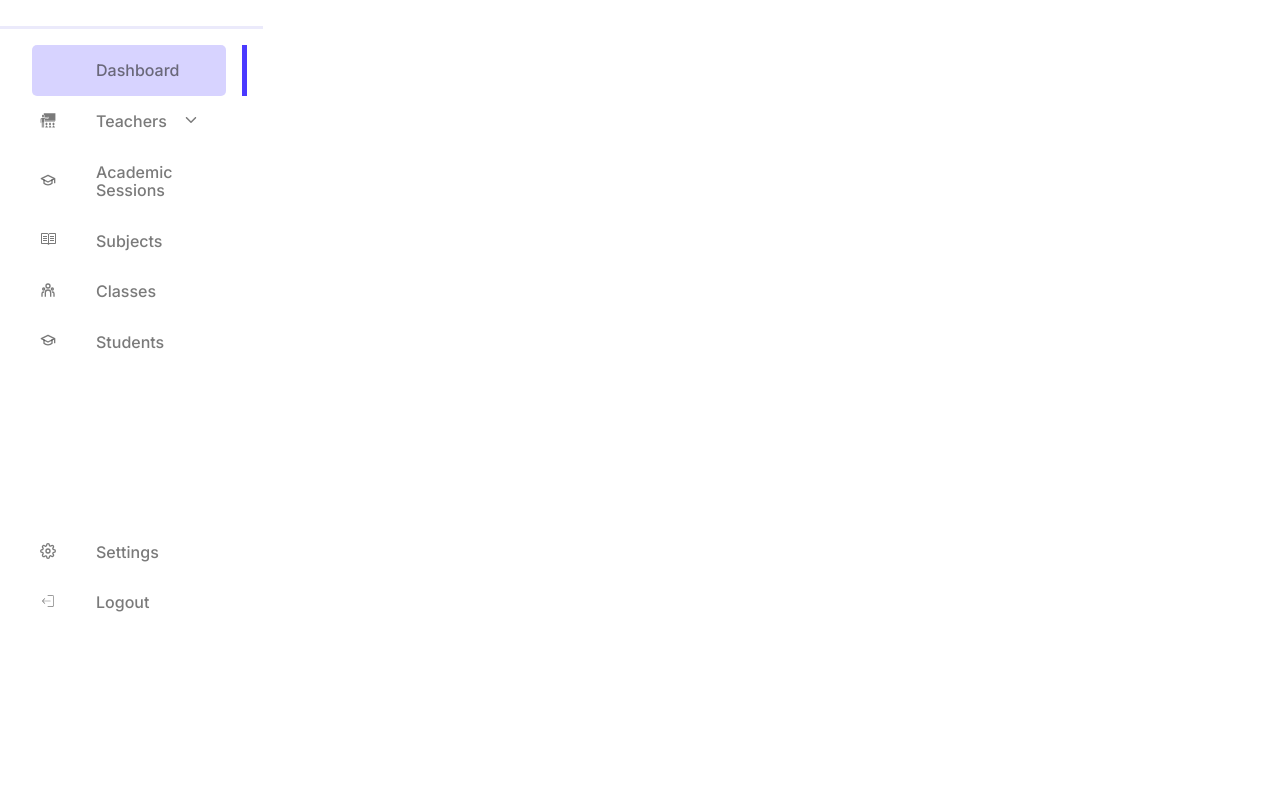
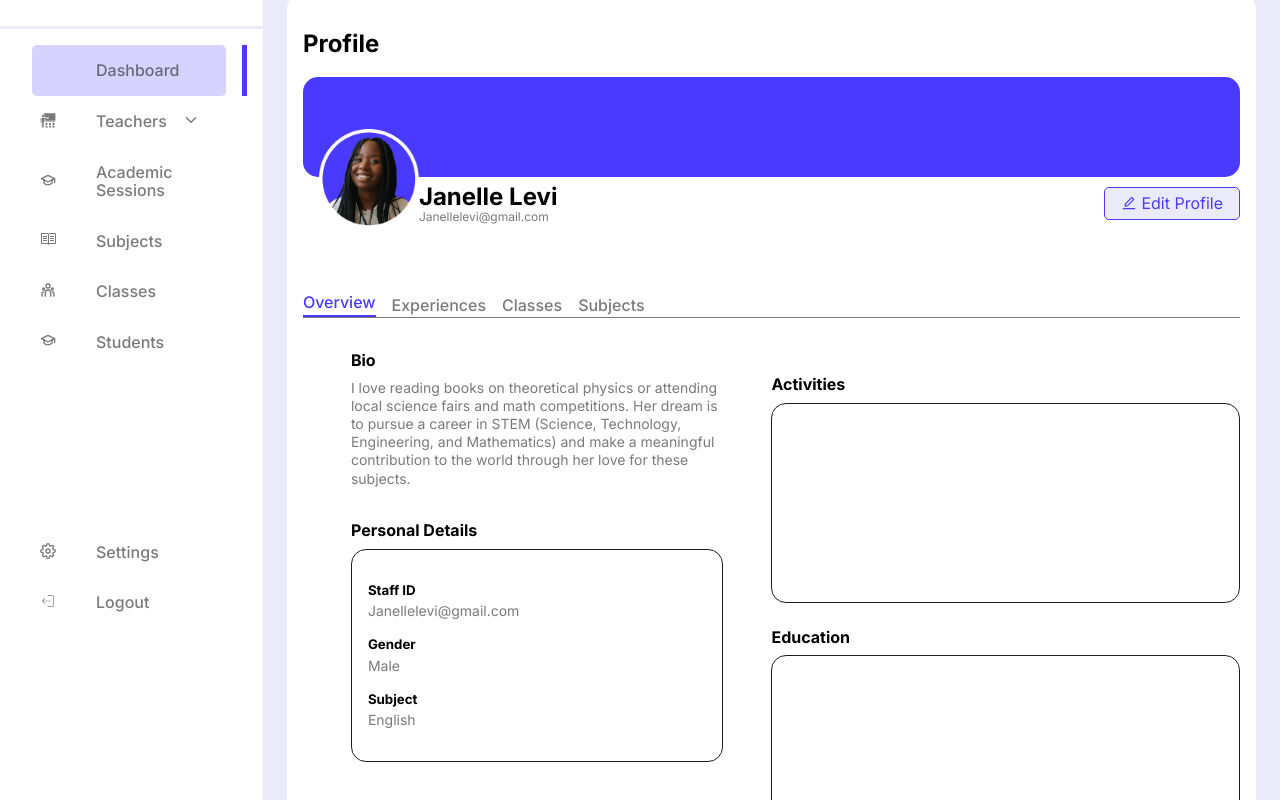
Before and after one commit to musaHaruna/School-Record-System, a React (Create React App) app: page /admin/teachers-detail in a window 1280 px wide. Shown: the part 160-960 px from the top of the page. Before the commit the page ends 804 px from the top, so only its background shows below. Built offline with nearby package versions, Linux system fonts and the light colour scheme; some icons are missing.

Commit message:
teachers-details

```diff
--- /dev/null
+++ b/src/assets/css/admin/Overview.js
@@ -0,0 +1,50 @@
+import styled from 'styled-components'
+
+const Wrapper = styled.article`
+  display: grid;
+  grid-template-columns: 1fr 1fr;
+  p {
+    font-size: 14px;
+  }
+
+  h5,
+  p,
+  h4 {
+    margin: 0.5rem 0;
+    line-height: 1.3;
+  }
+
+  .personal-details-container {
+    border: 1px solid #1e1e1e;
+    border-radius: 15px;
+    padding: 1rem;
+  }
+
+  .personal-details-container div {
+    margin: 1rem 0;
+  }
+  .personal-details-container div h5 {
+    margin: 0;
+  }
+  .personal-details-container div p {
+    font-size: 14px;
+    margin: 0.2rem 0;
+  }
+  .right-section section {
+    margin: 2rem 3rem;
+  }
+
+  .left-section section {
+    margin: 1.5rem 0;
+  }
+
+  .left-section .personal-details-container {
+    height: 200px;
+  }
+
+  .left-section {
+    margin: 2rem 0;
+  }
+`
+
+export default Wrapper
--- /dev/null
+++ b/src/assets/css/admin/TeachersDetails.js
@@ -0,0 +1,86 @@
+import styled from 'styled-components'
+
+const Wrapper = styled.article`
+  padding: 1rem;
+  background-color: #fff;
+  border-radius: 15px;
+  margin-top: -2rem;
+
+  .admin-dashboard .teachers-page .admin-dashboard-heading {
+    margin-bottom: 1rem;
+  }
+
+  .banner-bg {
+    width: 100%;
+    height: 100px;
+    background-color: #4a3aff;
+    border-radius: 15px;
+  }
+
+  .profile-summary {
+    display: flex;
+    justify-content: space-between;
+    align-items: center;
+  }
+
+  .profile-info {
+    display: flex;
+    align-items: center;
+    margin-left: 1rem;
+  }
+
+  .profile-info div h2,
+  p {
+    margin: 0;
+  }
+
+  .profile-info div p {
+    font-size: 12px;
+  }
+  .profile-img {
+    width: 100px;
+    margin-top: -3rem;
+    border-radius: 50%;
+    /* border: 2px solid #fff; */
+  }
+
+  .profile-details {
+    margin: 4rem 0;
+  }
+
+  .tab-btn h4 {
+    color: rgba(33, 33, 33, 0.6);
+    font: 18px;
+    cursor: pointer;
+    font-weight: 500;
+    margin: 0;
+  }
+
+  .tabs {
+    display: flex;
+    align-items: center;
+    gap: 1rem;
+    border-bottom: 1px solid rgba(33, 33, 33, 0.6);
+  }
+
+  .tab-btn.active h4 {
+    color: #4a3aff;
+    border-bottom: 2px solid #4a3aff;
+    padding-bottom: 3px;
+  }
+
+  .import-btn {
+    background-color: #ebeafb;
+
+    color: #4a3aff;
+    padding: 0.4rem 1rem;
+    border: none;
+    display: flex;
+    align-items: center;
+    border-radius: 5px;
+    border: 1px solid #4a3aff;
+    gap: 0.3rem;
+  }
+`
+
+export default Wrapper
--- a/src/assets/css/admin/adminLayout.css
+++ b/src/assets/css/admin/adminLayout.css
@@ -5,5 +5,8 @@
   font-family: 'Inter', sans-serif;
   max-width: 1440px;
   margin: 0 auto;
-  height: 100%;
 }
+
+.container {
+  background-color: #fff;
+}
--- a/src/assets/css/admin/adminMenu.css
+++ b/src/assets/css/admin/adminMenu.css
@@ -10,6 +10,7 @@
 
 .admin-logo-container {
   border-bottom: 3px solid #ebeafb;
+  background-color: #fff;
 }
 
 .admin-sidebar {
@@ -18,6 +19,7 @@
   color: #4a3aff;
   margin-left: auto;
   margin-top: 1rem;
+  background-color: #fff;
   display: block;
 }
 .admin-menu {
--- a/src/assets/css/admin/dashboard.css
+++ b/src/assets/css/admin/dashboard.css
@@ -22,7 +22,7 @@ p {
 
 .admin-dashboard {
   background-color: #ebeafb;
-  height: 180vh;
+  height: 250vh;
   padding: 1.5rem;
 }
 
--- /dev/null
+++ b/src/components/admin/teachers-details/Overview.js
@@ -0,0 +1,53 @@
+import Wrapper from '../../../assets/css/admin/Overview'
+
+const Overview = () => {
+  return (
+    <Wrapper>
+      <article className='right-section'>
+        <section>
+          <h4>Bio</h4>
+          <p>
+            I love reading books on theoretical physics or attending local
+            science fairs and math competitions. Her dream is to pursue a career
+            in STEM (Science, Technology, Engineering, and Mathematics) and make
+            a meaningful contribution to the world through her love for these
+            subjects.
+          </p>
+        </section>
+        <section>
+          <h4>Personal Details</h4>
+          <div className='personal-details-container'>
+            <div>
+              <h5>Staff ID</h5>
+              <p>Janellelevi@gmail.com </p>
+            </div>
+            <div>
+              <h5>Gender</h5>
+              <p>Male </p>
+            </div>
+            <div>
+              <h5>Subject</h5>
+              <p>English</p>
+            </div>
+          </div>
+        </section>
+      </article>
+      <article className='left-section'>
+        <section>
+          <h4>Activities</h4>
+          <div className='personal-details-container'></div>
+        </section>
+        <section>
+          <h4>Education</h4>
+          <div className='personal-details-container'></div>
+        </section>
+        <section>
+          <h4>Skills</h4>
+          <div className='personal-details-container'></div>
+        </section>
+      </article>
+    </Wrapper>
+  )
+}
+
+export default Overview
--- a/src/components/admin/teachers/TeachersTable.js
+++ b/src/components/admin/teachers/TeachersTable.js
@@ -11,6 +11,7 @@ import {
   HiOutlineArrowNarrowRight,
 } from 'react-icons/hi'
 import { Paper } from '@mui/material'
+import { useNavigate } from 'react-router-dom'
 
 const rows = [
   // {
@@ -26,6 +27,7 @@ const rows = [
 ]
 
 const TeachersTable = () => {
+  const navigate = useNavigate()
   return (
     <article>
       {rows.length === 0 ? (
@@ -37,7 +39,12 @@ const TeachersTable = () => {
             <h2>No Teachers at this time</h2>
             <p>Teachers will appear here after they enroll in your school.</p>
             <div>
-              <button className='add-teacher'>Add Teacher</button>
+              <button
+                className='add-teacher'
+                onClick={() => navigate('/admin/add-teacher')}
+              >
+                Add Teacher
+              </button>
             </div>
           </div>
         </section>
--- a/src/index.css
+++ b/src/index.css
@@ -42,3 +42,7 @@ img {
   background: #4a3aff;
   border-radius: 5px;
 }
+
+body {
+  background-color: #ebeafb;
+}
--- a/src/pages/admin/Pages/TeachersDetails.js
+++ b/src/pages/admin/Pages/TeachersDetails.js
@@ -1,7 +1,104 @@
-import React from 'react'
+import '../../../assets/css/admin/teachersPage.css'
+import Wrapper from '../../../assets/css/admin/TeachersDetails'
+import profile from '../../../assets/images/avatar.png'
+import { useState } from 'react'
+import { AiOutlineEdit } from 'react-icons/ai'
+import Overview from '../../../components/admin/teachers-details/Overview'
+
+// import { useNavigate } from 'react-router-dom'
 
 const TeachersDetails = () => {
-  return <div>Teacher Details</div>
+  // const [selectedFile, setSelectedFile] = useState(null)
+  // const [isModalOpen, setIsModalOpen] = useState(false)
+  // const navigate = useNavigate()
+
+  // function showModal() {
+  //   setIsModalOpen(true)
+  // }
+  // function closeModal() {
+  //   setIsModalOpen(false)
+  // }
+
+  // const handleFileChange = (e) => {
+  //   const file = e.target.files[0]
+  //   setSelectedFile(file)
+  // }
+
+  const [activeTab, setActiveTab] = useState('Overview')
+
+  return (
+    <article className='admin-dashboard teachers-page'>
+      <section className='admin-dashboard-heading'>
+        <h1>Teachers Details</h1>
+        <p>
+          <span className='gray'>Teahcers</span>/ <span>Teachers Details</span>
+        </p>
+      </section>
+      <Wrapper>
+        <h2>Profile</h2>
+        <div className='banner-bg'></div>
+        <div className='profile-summary'>
+          <div className='profile-info'>
+            <div className='profile-img'>
+              <img src={profile} alt='profile' />
+            </div>
+            <div>
+              <h2>Janelle Levi</h2>
+              <p>Janellelevi@gmail.com</p>
+            </div>
+          </div>
+          <div>
+            <button className='import-btn'>
+              <AiOutlineEdit /> Edit Profile
+            </button>
+          </div>
+        </div>
+        <section className='profile-details'>
+          <article>
+            <section className='tabs'>
+              <div
+                onClick={() => setActiveTab('Overview')}
+                className={`tab-btn ${
+                  activeTab === 'Overview' ? 'active' : ''
+                }`}
+              >
+                <h4>Overview</h4>
+              </div>
+              <div
+                onClick={() => setActiveTab('Experiences')}
+                className={`tab-btn ${
+                  activeTab === 'Experiences' ? 'active' : ''
+                }`}
+              >
+                <h4>Experiences</h4>
+              </div>
+              <div
+                onClick={() => setActiveTab('Classes')}
+                className={`tab-btn ${activeTab === 'Classes' ? 'active' : ''}`}
+              >
+                <h4>Classes</h4>
+              </div>
+              <div
+                onClick={() => setActiveTab('Subjects')}
+                className={`tab-btn ${
+                  activeTab === 'Subjects' ? 'active' : ''
+                }`}
+              >
+                <h4>Subjects</h4>
+              </div>
+            </section>
+
+            <section>
+              {activeTab === 'Overview' && <Overview />}
+              {activeTab === 'Experiences' && 'Hello 2'}
+              {activeTab === 'Classes' && 'Hello 3'}
+              {activeTab === 'Subjects' && 'Hello 4'}
+            </section>
+          </article>
+        </section>
+      </Wrapper>
+    </article>
+  )
 }
 
 export default TeachersDetails
```
